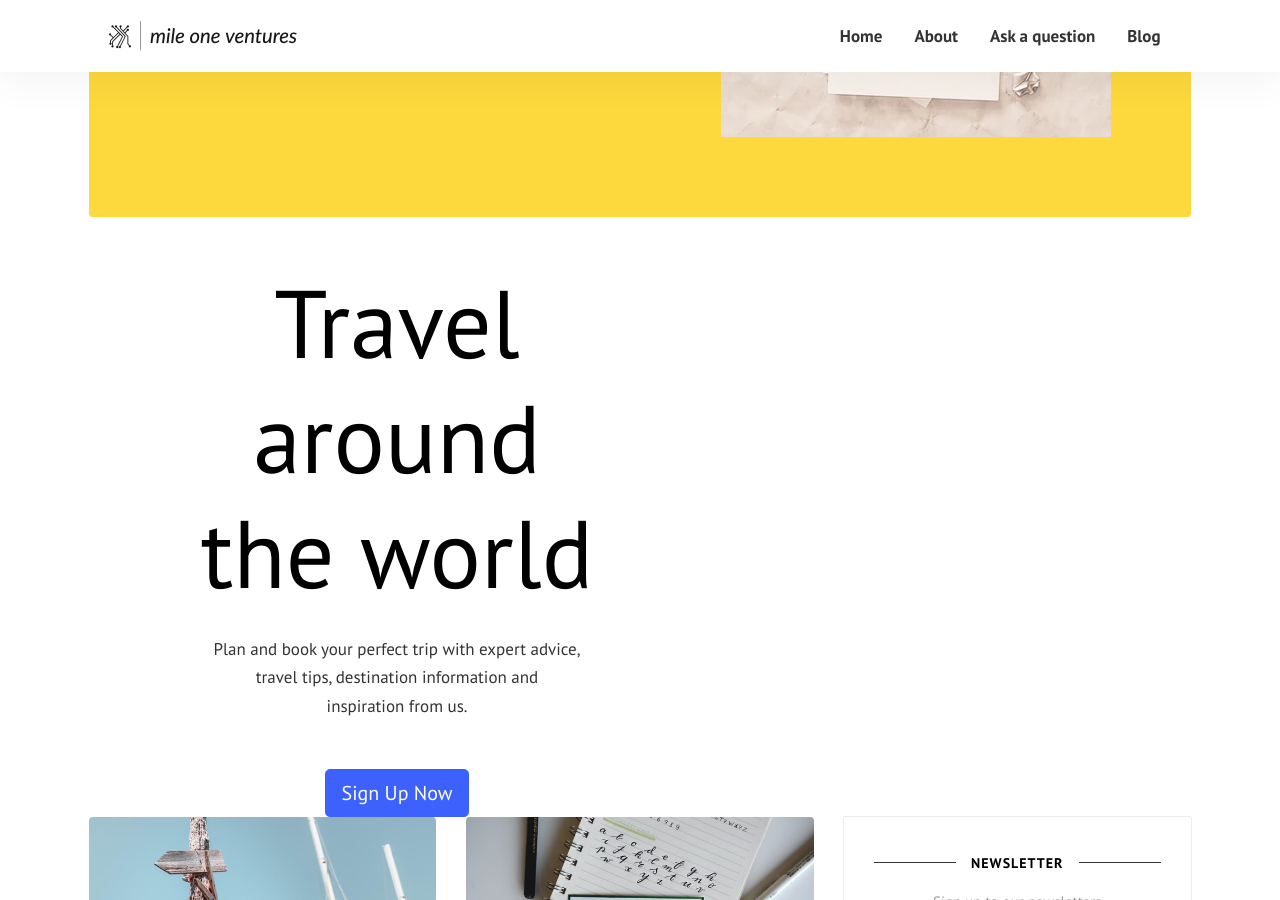
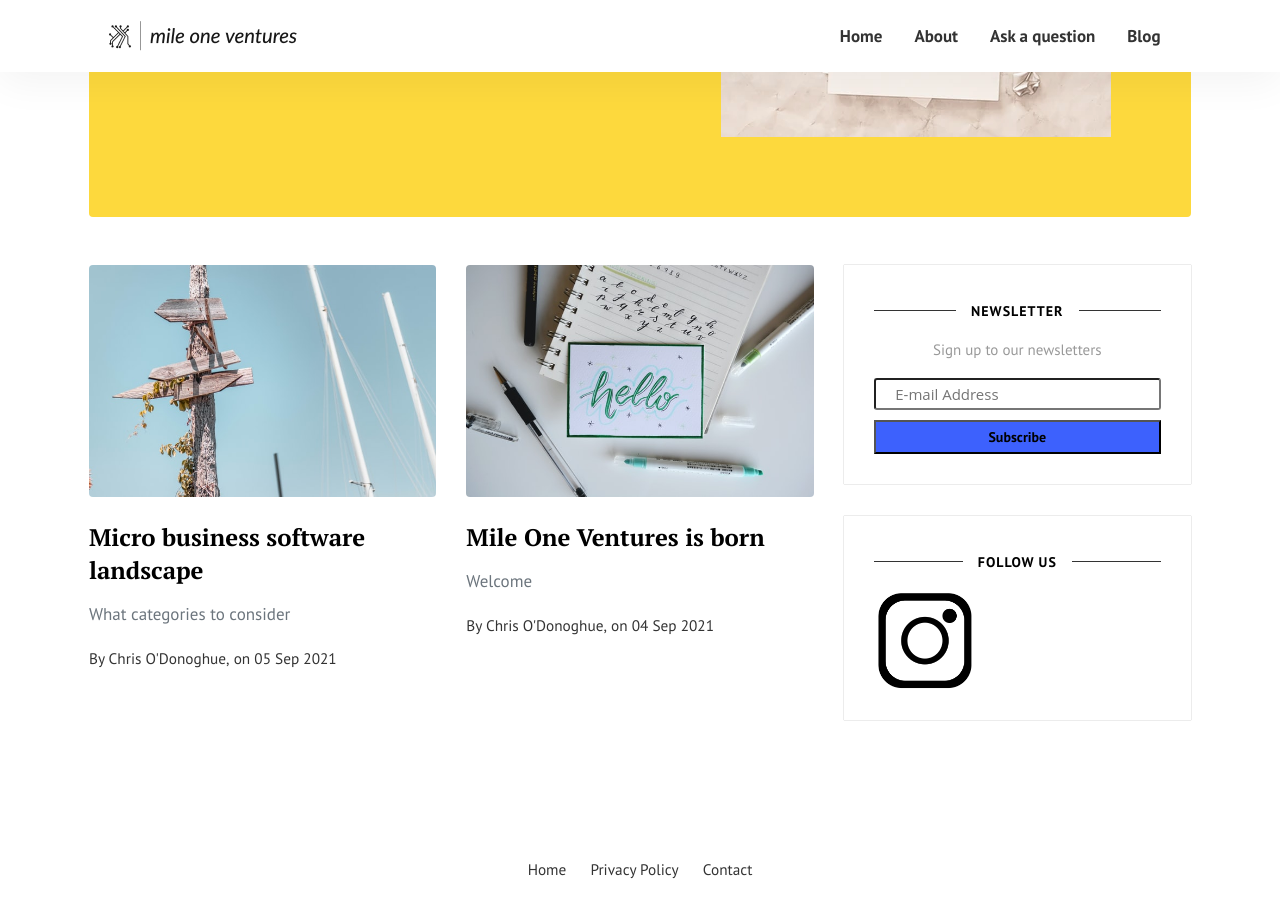
Before and after one commit to mile-one-ventures/mile-one-ventures.github.io, a Jekyll site: the page built from index.html, in a window 1280 px wide and 900 px high, scrolled down 317 px. Built offline with Jekyll 4.4.1, drawn with Linux system fonts in a browser that asks for light colours; the list of posts is cut into pages by our own code; comment, search, counter and statistics services are not loaded.

Commit message:
Removed test banner on home page

```diff
--- a/index.html
+++ b/index.html
@@ -19,19 +19,6 @@ background: '/img/bg-index.jpg'
     </div>
   </div>
 </div>
-
-<section class="py-0">
-  <div class="bg-holder d-none d-md-block" style="background-image:url(/assets/images/intro.svg);background-position:right bottom;background-size:contain;"></div>
-  <!--/.bg-holder-->
-  <div class="container position-relative">
-    <div class="row align-items-center min-vh-75 my-lg-8">
-      <div class="col-md-7 col-lg-6 text-center text-md-start py-8">
-        <h1 class="mb-4 display-1 lh-sm">Travel around <br class="d-block d-lg-none d-xl-block">the world</h1>
-        <p class="mt-4 mb-5 fs-1 lh-base">Plan and book your perfect trip with expert advice, <br class="d-none d-lg-block">travel tips, destination information and <br class="d-none d-lg-block">inspiration from us.</p><a class="btn btn-lg btn-primary hover-top" href="#" role="button">Sign Up Now</a>
-      </div>
-    </div>
-  </div>
-</section>
 {% endif %}
 
 <!-- Featured
```
